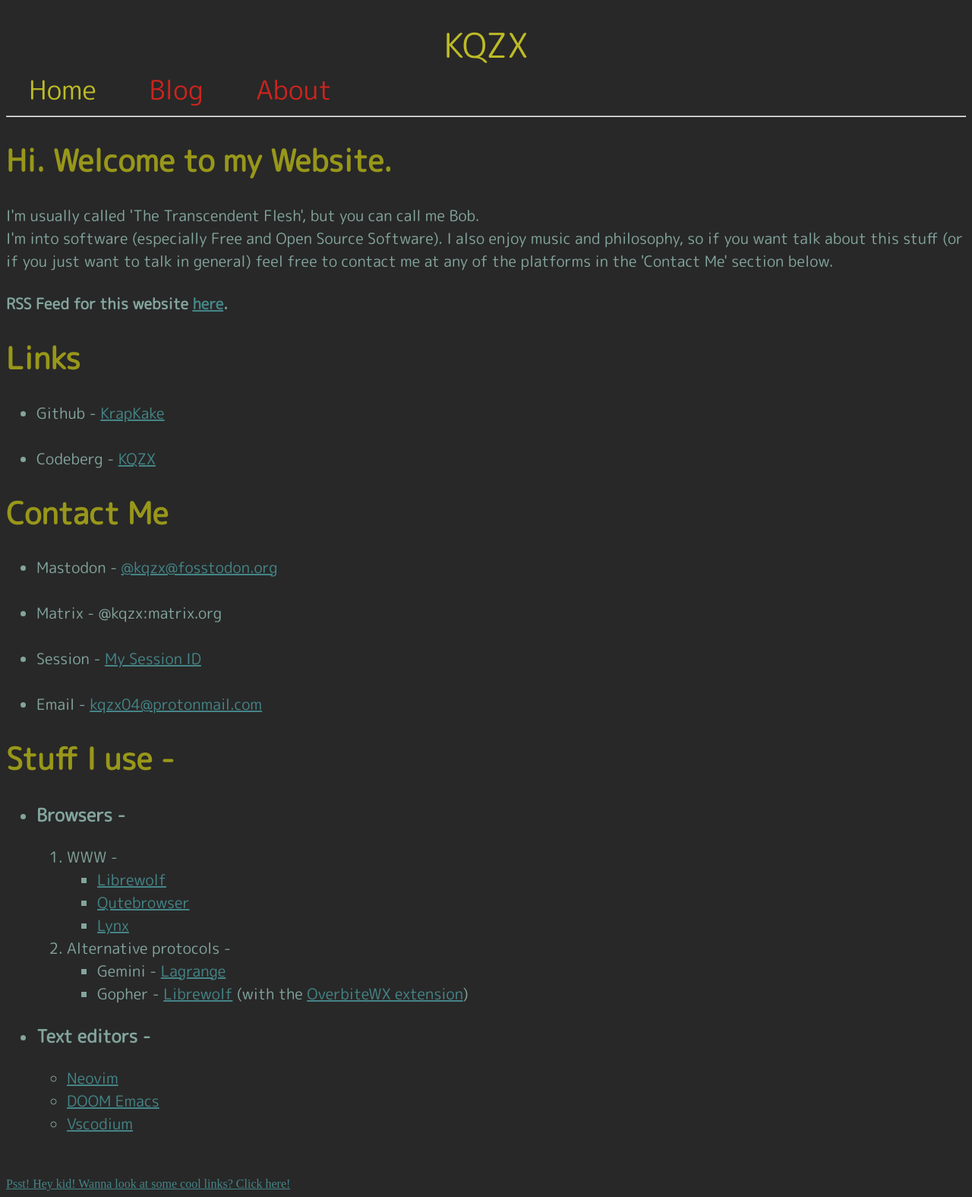
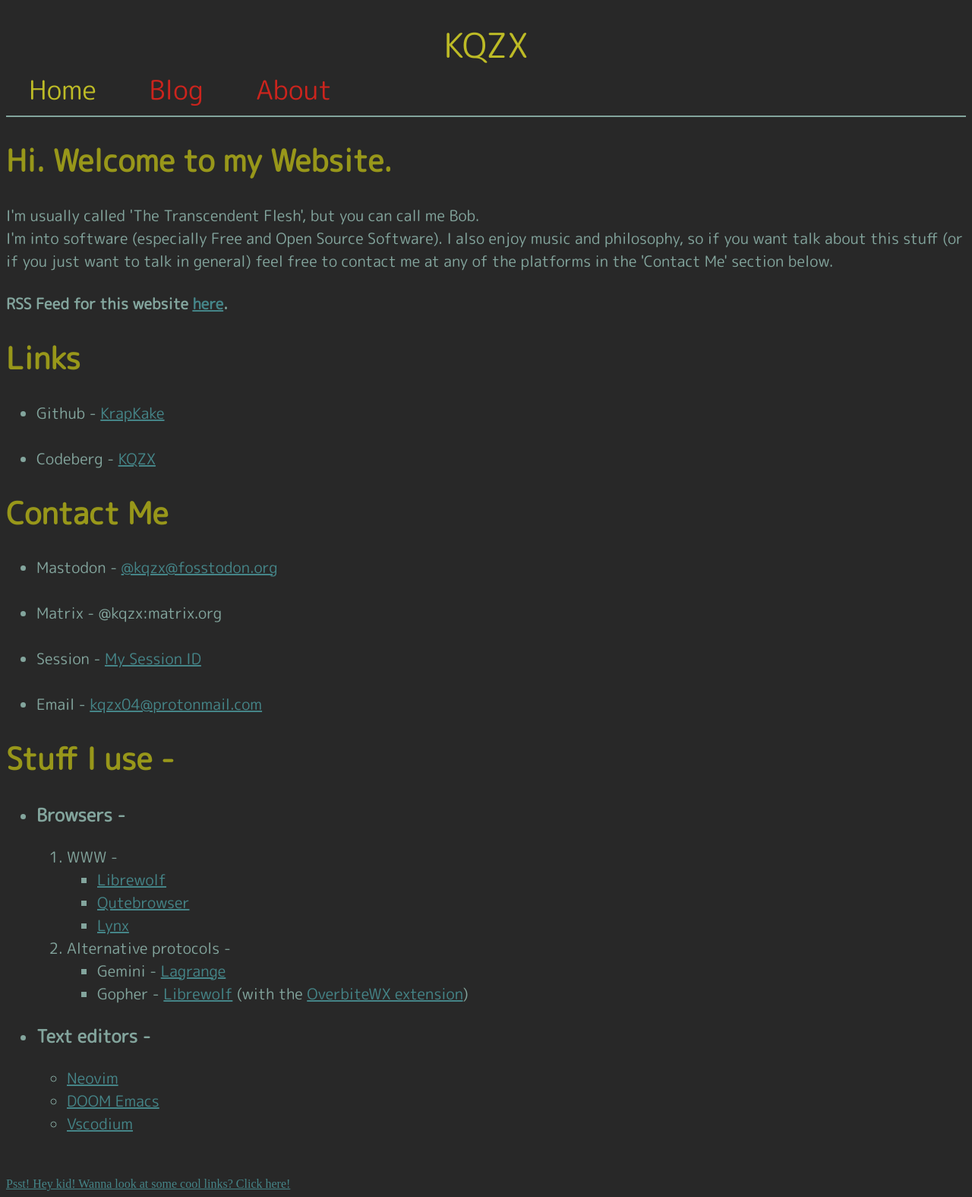
Before and after one commit to KrapKake/Website, a Jekyll site: the page built from index.html, in a window 1280 px wide. Shown: the whole page at 76% size. Built offline with Jekyll 4.4.1, drawn with Linux system fonts in a browser that asks for light colours.

Commit message:
Default layout line color

```diff
--- a/_layouts/default.html
+++ b/_layouts/default.html
@@ -10,7 +10,7 @@
   <body>
     <br><div class="center-align"><a href="/" id="kqzx">KQZX</a></div>
     {% include header.html %}
-    <hr>
+    <hr color="#83a59d">
     {{ content }}
   </body>
 </html>
```
